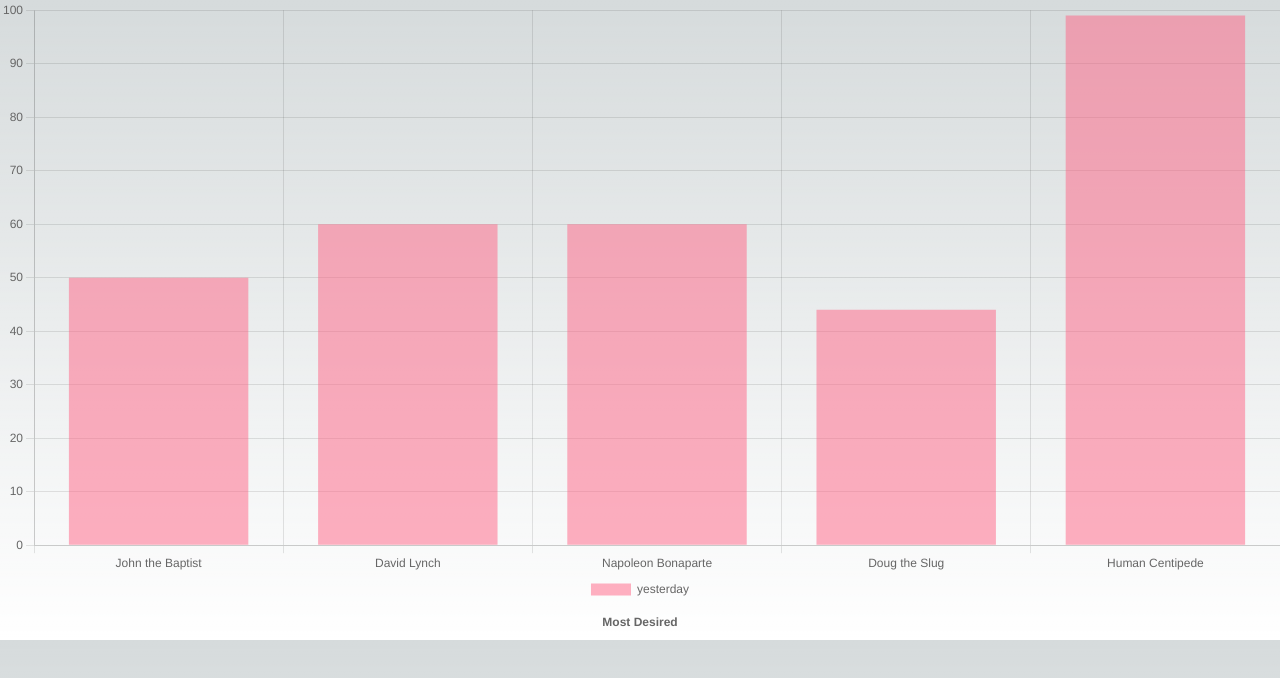
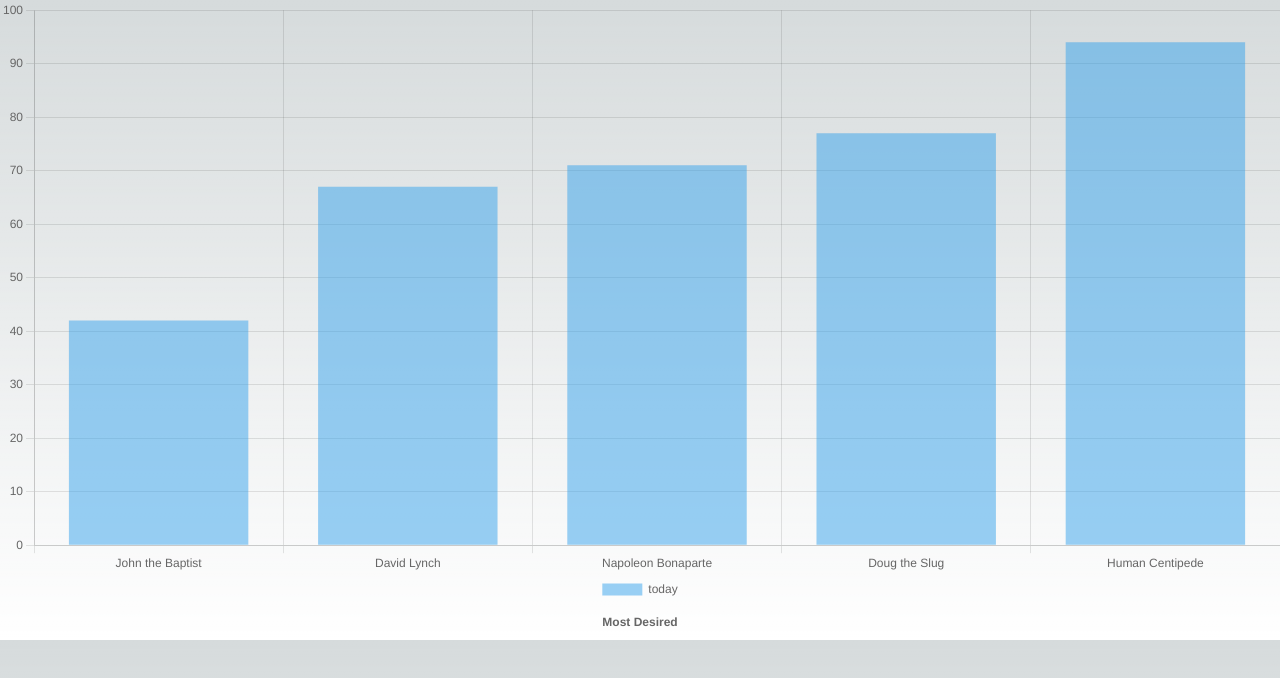
Before and after one commit to danielmdavis/vibecamp-graph, a Next.js app: page / in a window 1280 px wide. Shown: the top 678 px of the page. Built offline with nearby package versions, Linux system fonts and the light colour scheme.

Commit message:
vercel push

```diff
--- a/app/page.tsx
+++ b/app/page.tsx
@@ -20,7 +20,8 @@
   Legend
 )
 
-export const options = {
+
+const options: any = {
   responsive: true,
   plugins: {
     legend: {
@@ -34,14 +35,17 @@
   }
 }
 
-
 let dataset1 = require('./dataset1.json')
 dataset1 = dataset1.sort((a: any, b: any) => a.score - b.score)
 
 const labels = dataset1.map((item: any) => item.name)
 
 
-export const data = {
+
+
+export default function Home() {
+
+  const data = {
     labels,
     datasets: [
       {
@@ -57,9 +61,7 @@
     ]
   }
 
-export default function Home() {
-
-  const data1 = {
+  const data2 = {
     labels,
     datasets: [
       {
@@ -70,7 +72,7 @@
     ]
   }
 
-  const data2 = {
+  const data1 = {
     labels,
     datasets: [
       {
@@ -83,24 +85,34 @@
 
   let dataOption = data1
 
-  const chartRef = useRef<ChartJS>(null)
+  const chartRef: any = useRef<ChartJS>(null)
+
+
   const onClick = (event: any) => {
     const chart: any = chartRef.current
-    console.log(getElementsAtEvent(chart, event))
+    // console.log(getElementsAtEvent(chart, event))
 
-    if (dataOption === data1) {
+    // if (dataOption === data1) {
+    //   dataOption = data2
+    // } else {
+    //   dataOption = data1
+    // }
     dataOption = data2
-    } else {
+    chart.data = dataOption
+    chart.update('resize')
+  }
+
+  const onMouseUp = (event: any) => {
+    const chart: any = chartRef.current
     dataOption = data1
-    }
     chart.data = dataOption
-    chart.update('active')
+    chart.update('resize')
 
   }
 
   return (
     <main>
-      <Bar ref={chartRef} options={options} data={dataOption} onClick={onClick} />
+      <Bar ref={chartRef} options={options} data={dataOption} onMouseDown={onClick} onMouseUp={onMouseUp} onTouchStart={onClick} onTouchEnd={onMouseUp} />
     </main>
   )
 }
```
Lines whose indentation alone changed are shown as unchanged.
